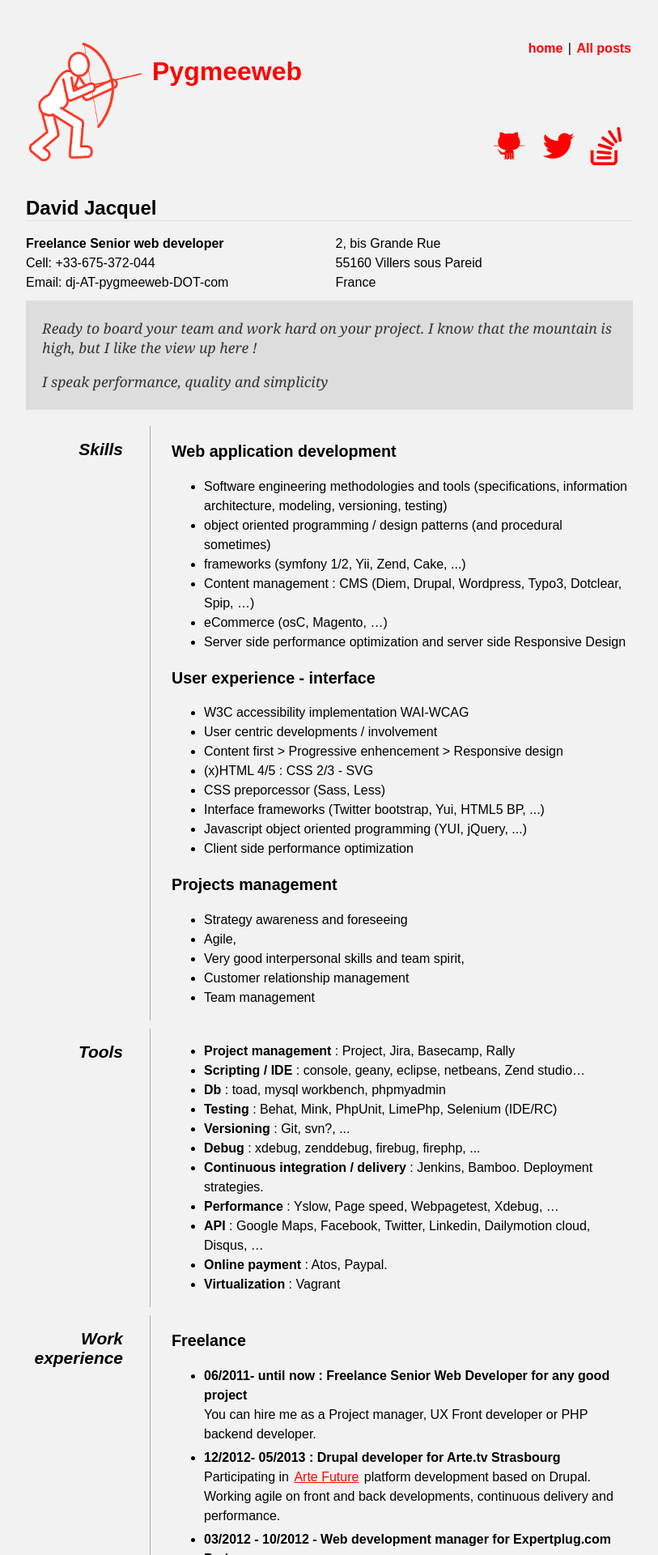
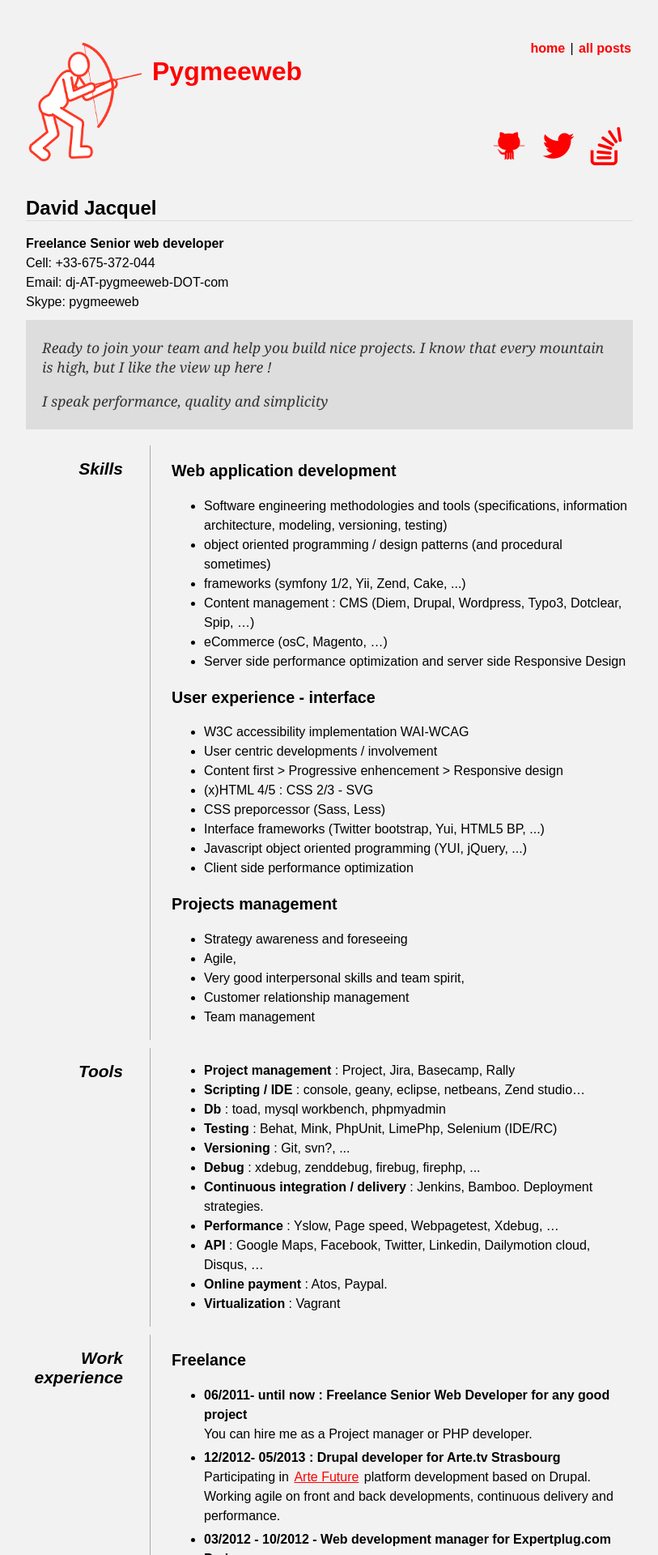
Before and after one commit to djacquel/pygmeeweb.com, a Jekyll site: the page built from cv-david-jacquel-freelance-senior-web-developer.html, in a window 1280 px wide. Shown: the top 1920 px of the page at 81% size, without its empty margins (233-1046 px from the left). Built offline with Jekyll 4.4.1, drawn with Linux system fonts in a browser that asks for light colours; Markdown is read by kramdown in place of the engine named in the settings; some of the changed text lies outside the part shown.

Commit message:
some edit

```diff
--- a/_layouts/default.html
+++ b/_layouts/default.html
@@ -20,7 +20,7 @@
 
           <div class="menu">
             <a href="{{ root_url }}/">home</a><span> | </span>
-            <a href="{{ root_url }}/all-posts.html">All&nbsp;posts</a>
+            <a href="{{ root_url }}/all-posts.html">all&nbsp;posts</a>
           </div>
 
           <ul class="social">
@@ -33,7 +33,12 @@
             {{ content }}
         <div class="footer">
           <p>
-            <a href="/cv-david-jacquel-freelance-senior-web-developer.html">David jacquel - Senior web developer - my resume</a>
+              <a href="{{ root_url }}/">home</a><span> | </span>
+              <a href="{{ root_url }}/all-posts.html">all&nbsp;posts</a>
+          </p>
+          <p>
+            Copyleft 2013 David Jacquel<br>
+            <a href="/cv-david-jacquel-freelance-senior-web-developer.html">see my Senior web developer resume</a>
           </p>
         </div>
       </div>
--- a/css/main.css
+++ b/css/main.css
@@ -213,10 +213,7 @@ a.logoLink:hover{
   font-size: 0.8em;
 }
 
-.vcard .main,
-.vcard .adr{
-  display: block;
-  width: 49%;
+.vcard .main{
   margin: 0;
   float: left;
 }
--- a/cv-david-jacquel-freelance-senior-web-developer.html
+++ b/cv-david-jacquel-freelance-senior-web-developer.html
@@ -11,18 +11,13 @@ title: David Jacquel - Senior web developer
             <span class="title">Freelance Senior web developer</span><br>
             Cell: <span class="tel">+33-675-372-044</span><br>
             Email: <span class="email">dj-AT-pygmeeweb-DOT-com</span><br>
-        </span>
-        <span class="adr">
-            <span class="street-address">2, bis Grande Rue</span><br>
-            <span class="postal-code">55160</span>
-            <span class="locality">Villers sous Pareid</span><br>
-            <span class="country-name">France</span>
+            Skype: <span class="skype">pygmeeweb</span><br>
         </span>
     </div>
 
     <blockquote class="pitch">
-        <p>Ready to board your team and work hard on your project.
-        I know that the mountain is high, but I like the view up here !</p>
+        <p>Ready to join your team and help you build nice projects.
+        I know that every mountain is high, but I like the view up here !</p>
         <p>I speak performance, quality and simplicity</p>
     </blockquote>
 
@@ -82,7 +77,7 @@ title: David Jacquel - Senior web developer
         <ul>
             <li>
                 <p><strong>06/2011- until now : Freelance Senior Web Developer for any good project</strong><br>
-                    You can hire me as a Project manager, UX Front developer or PHP backend developer.<br>
+                    You can hire me as a Project manager or PHP developer.<br>
                 </li>
             <li>
                 <p><strong>12/2012- 05/2013 : Drupal developer for Arte.tv Strasbourg</strong><br>
```
